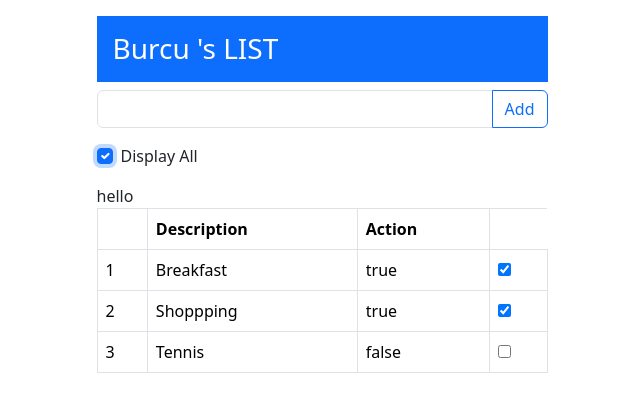
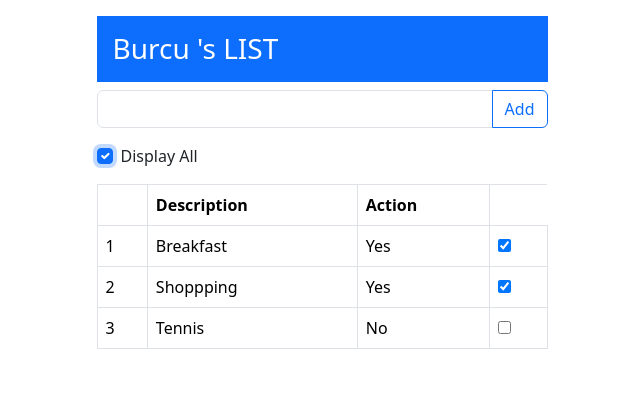
Before and after one commit to burcuyild/todoapp, an Angular app: page / in a window 1280 px wide. Both pictures are taken after a click on the checkbox "Display All". Shown: the top 412 px of the page, without its empty margins (318-958 px from the left). Built offline with nearby package versions, Linux system fonts and the light colour scheme.

Commit message:
conditional situations

```diff
--- a/src/app/todo/todo.component.html
+++ b/src/app/todo/todo.component.html
@@ -15,8 +15,8 @@
                 <input type="checkbox" [(ngModel)]="displayAll" class="form-check-input" id="displayAll">
                 <label for="displayAll" class="form-check-label">Display All</label>
             </div>
-          {{ message }}
-            <table class="table table-bordered">
+<!--          {{ message }}-->
+            <table class="table table-bordered" *ngIf="getItems().length > 0">
                 <thead>
                     <tr>
                         <th></th>
@@ -28,7 +28,16 @@
                     <tr *ngFor="let item of getItems(); let i = index;">
                         <td>{{ i + 1}}</td>
                         <td>{{ item.description }}</td>
-                        <td>{{ item.action }}</td>
+                        <td>
+<!--                          <div *ngIf="item.action">Yes</div>-->
+<!--                          <div *ngIf="!item.action">No</div>-->
+
+                          <div [ngSwitch]="item.action">
+                            <div *ngSwitchCase="true">Yes</div>
+                            <div *ngSwitchDefault>No</div>
+                          </div>
+
+                        </td>
                         <td>
                           <input type="checkbox" [(ngModel)]="item.action">
                         </td>
@@ -36,6 +45,10 @@
                 </tbody>
             </table>
 
+          <div class="alert alert-warning" *ngIf="getItems().length == 0">
+            There are no elements in the list
+
+          </div>
 <!--          <ul>-->
 <!--            <li *ngFor="let item of items">-->
 <!--            {{ item }}-->
--- a/src/app/todo/todo.component.ts
+++ b/src/app/todo/todo.component.ts
@@ -9,7 +9,7 @@
 })
 export class TodoComponent {
   displayAll:boolean = false;
-  message: string = "hello";
+  // message: string = "hello";
   constructor() { }
 
   model = new Model();
```
